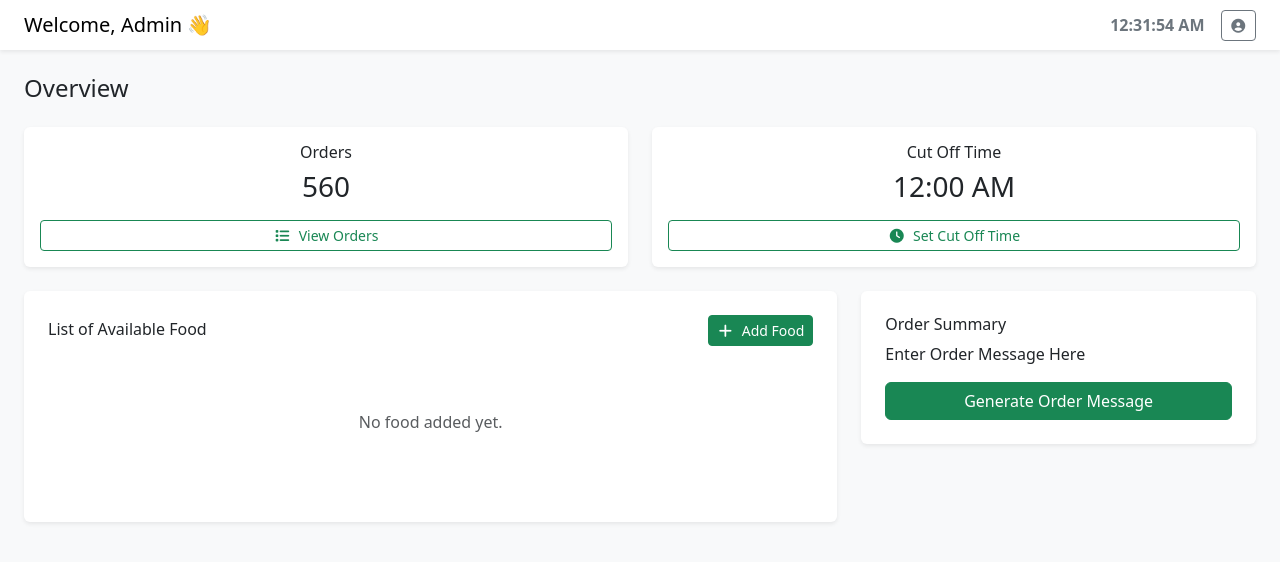
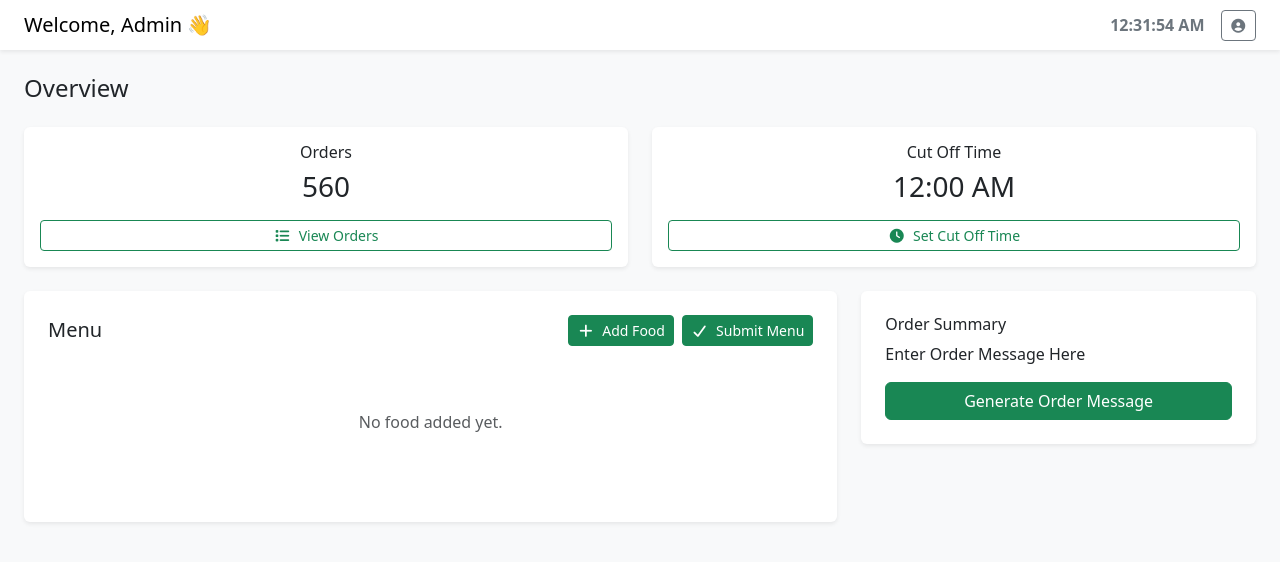
Before and after one commit to ardiente-ken/Lunchmates, a React (Vite) app: page / in a window 1280 px wide. Shown: the top 562 px of the page. Built offline with nearby package versions, Linux system fonts and the light colour scheme.

Commit message:
separated components

```diff
--- /dev/null
+++ b/src/components/FoodList.jsx
@@ -0,0 +1,52 @@
+// FoodList.jsx
+import React from "react";
+
+const FoodList = ({ foods, handleOpenAdd, handleSubmitMenu, handleOpenUpdate, handleDelete }) => {
+    return (
+        <div className="card shadow-sm border-0 p-4">
+            <div className="d-flex align-items-center mb-3">
+                <h5 className="mb-0 me-auto">Menu</h5>
+                <button className="btn btn-success btn-sm me-2" onClick={handleOpenAdd}>
+                    <i className="fas fa-plus me-1"></i> Add Food
+                </button>
+                <button className="btn btn-success btn-sm" onClick={handleSubmitMenu}>
+                    <i className="fas fa-check me-1"></i> Submit Menu
+                </button>
+            </div>
+
+            {foods.length === 0 ? (
+                <p className="text-muted text-center py-5">No food added yet.</p>
+            ) : (
+                <ul className="list-group">
+                    {foods.map((food, index) => (
+                        <li
+                            key={index}
+                            className="list-group-item d-flex justify-content-between align-items-center"
+                        >
+                            <div>
+                                <strong>{food.name}</strong>
+                                <div className="text-muted small">₱{food.price}</div>
+                            </div>
+                            <div>
+                                <button
+                                    className="btn btn-sm btn-outline-secondary me-2"
+                                    onClick={() => handleOpenUpdate(index)}
+                                >
+                                    Edit
+                                </button>
+                                <button
+                                    className="btn btn-sm btn-danger"
+                                    onClick={() => handleDelete(index)}
+                                >
+                                    Delete
+                                </button>
+                            </div>
+                        </li>
+                    ))}
+                </ul>
+            )}
+        </div>
+    );
+};
+
+export default FoodList;
--- /dev/null
+++ b/src/components/OrderSummary.jsx
@@ -0,0 +1,13 @@
+import React from "react";
+
+const OrderSummary = () => {
+  return (
+    <div className="card shadow-sm border-0 p-4">
+      <h6>Order Summary</h6>
+      <p>Enter Order Message Here</p>
+      <button className="btn btn-success">Generate Order Message</button>
+    </div>
+  );
+};
+
+export default OrderSummary;
--- a/src/pages/HRDashboard.jsx
+++ b/src/pages/HRDashboard.jsx
@@ -7,7 +7,8 @@ import TopNavbar from "../components/TopNavbar";
 import FoodModal from "../components/FoodModal";
 import CutOffModal from "../components/CutOffModal";
 import Orders from "../components/Orders";
-
+import FoodList from "../components/FoodList";
+import OrderSummary from "../components/OrderSummary";
 
 const HRDashboard = () => {
     const [foods, setFoods] = useState([]);
@@ -21,7 +22,7 @@ const HRDashboard = () => {
     const [showCutOffModal, setShowCutOffModal] = useState(false);
     const [showOrders, setShowOrders] = useState(false);
 
-    // Sample Data
+    // Sample Orders
     const sampleOrders = [
         {
             user: "John Doe",
@@ -40,17 +41,14 @@ const HRDashboard = () => {
         },
     ];
 
+    // Escape key closes modal
     useEffect(() => {
-        const onKey = (e) => {
-            if (e.key === "Escape") {
-                setShowModal(false);
-            }
-        };
+        const onKey = (e) => e.key === "Escape" && setShowModal(false);
         if (showModal) window.addEventListener("keydown", onKey);
         return () => window.removeEventListener("keydown", onKey);
     }, [showModal]);
 
-    // ✅ Add Food Handler
+    // Add / Update / Delete Handlers
     const handleAddFood = (e) => {
         e.preventDefault();
         if (!foodName.trim() || price === "") return;
@@ -58,20 +56,10 @@ const HRDashboard = () => {
         if (isNaN(p)) return;
 
         setFoods((prev) => [...prev, { name: foodName.trim(), price: p.toFixed(2) }]);
-        setFoodName("");
-        setPrice("");
-        setShowModal(false);
-
-        Swal.fire({
-            icon: "success",
-            title: "Food Added!",
-            text: `${foodName} has been added successfully.`,
-            timer: 1800,
-            showConfirmButton: false,
-        });
+        resetModal();
+        Swal.fire({ icon: "success", title: "Food Added!", text: `${foodName} added successfully.`, timer: 1800, showConfirmButton: false });
     };
 
-    // ✅ Update Food Handler
     const handleUpdateFood = (e) => {
         e.preventDefault();
         if (updateIndex === null) return;
@@ -79,26 +67,12 @@ const HRDashboard = () => {
         if (isNaN(p)) return;
 
         setFoods((prev) =>
-            prev.map((item, idx) =>
-                idx === updateIndex ? { name: foodName.trim(), price: p.toFixed(2) } : item
-            )
+            prev.map((item, idx) => (idx === updateIndex ? { name: foodName.trim(), price: p.toFixed(2) } : item))
         );
-
-        setFoodName("");
-        setPrice("");
-        setUpdateIndex(null);
-        setShowModal(false);
-
-        Swal.fire({
-            icon: "success",
-            title: "Food Updated!",
-            text: `${foodName} has been updated successfully.`,
-            timer: 1800,
-            showConfirmButton: false,
-        });
+        resetModal();
+        Swal.fire({ icon: "success", title: "Food Updated!", text: `${foodName} updated successfully.`, timer: 1800, showConfirmButton: false });
     };
 
-    // ✅ Delete Food Handler
     const handleDelete = (idx) => {
         Swal.fire({
             title: "Are you sure?",
@@ -111,10 +85,27 @@ const HRDashboard = () => {
         }).then((result) => {
             if (result.isConfirmed) {
                 setFoods((prev) => prev.filter((_, i) => i !== idx));
+                Swal.fire({ icon: "success", title: "Deleted!", text: "The food has been removed.", timer: 1500, showConfirmButton: false });
+            }
+        });
+    };
+
+    const handleSubmitMenu = () => {
+        Swal.fire({
+            title: "Are you sure?",
+            text: "Do you want to submit the menu?",
+            icon: "question",
+            showCancelButton: true,
+            cancelButtonColor: "#6c757d",
+            confirmButtonColor: "#28a745",
+            confirmButtonText: "Yes, submit it!",
+        }).then((result) => {
+            if (result.isConfirmed) {
+                // Here you can also call any API or logic for submission
                 Swal.fire({
                     icon: "success",
-                    title: "Deleted!",
-                    text: "The food has been removed.",
+                    title: "Menu Submitted!",
+                    text: "The menu has been submitted successfully.",
                     timer: 1500,
                     showConfirmButton: false,
                 });
@@ -122,7 +113,7 @@ const HRDashboard = () => {
         });
     };
 
-    // ✅ Open Update Modal
+    // Open Modals
     const handleOpenUpdate = (index) => {
         const item = foods[index];
         setFoodName(item.name);
@@ -132,12 +123,17 @@ const HRDashboard = () => {
         setShowModal(true);
     };
 
-    // ✅ Open Add Modal
     const handleOpenAdd = () => {
+        resetModal();
+        setModalMode("add");
+        setShowModal(true);
+    };
+
+    const resetModal = () => {
         setFoodName("");
         setPrice("");
-        setModalMode("add");
-        setShowModal(true);
+        setUpdateIndex(null);
+        setShowModal(false);
     };
 
     return (
@@ -145,108 +141,55 @@ const HRDashboard = () => {
             <div className="flex-grow-1 bg-light">
                 <TopNavbar />
 
-                {/* Dashboard Body */}
                 <div className="container-fluid p-4">
                     <h4 className="mb-4">Overview</h4>
 
-                    {/* Order List Modal */}
-                    <div className="row">
-                        <div className="col-md-6 mb-4">
+                    {/* Stats Cards */}
+                    <div className="row mb-4">
+                        <div className="col-md-6">
                             <div className="card shadow-sm border-0 p-3 text-center">
                                 <h6>Orders</h6>
                                 <h3>560</h3>
-                                <button
-                                    className="btn btn-outline-success btn-sm mt-2"
-                                    onClick={() => setShowOrders(true)}
-                                >
+                                <button className="btn btn-outline-success btn-sm mt-2" onClick={() => setShowOrders(true)}>
                                     <i className="fas fa-list me-1"></i> View Orders
                                 </button>
                             </div>
                         </div>
-                        <div className="col-md-6 mb-4">
+                        <div className="col-md-6">
                             <div className="card shadow-sm border-0 p-3 text-center">
                                 <h6>Cut Off Time</h6>
                                 <h3>
                                     {cutOffTime
-                                        ? new Date(
-                                            `${new Date().toISOString().split("T")[0]}T${cutOffTime}`
-                                        ).toLocaleTimeString([], {
-                                            hour: "2-digit",
-                                            minute: "2-digit",
-                                        })
+                                        ? new Date(`${new Date().toISOString().split("T")[0]}T${cutOffTime}`).toLocaleTimeString([], { hour: "2-digit", minute: "2-digit" })
                                         : "--:--"}
                                 </h3>
-                                <button
-                                    className="btn btn-outline-success btn-sm mt-2"
-                                    onClick={() => setShowCutOffModal(true)}
-                                >
+                                <button className="btn btn-outline-success btn-sm mt-2" onClick={() => setShowCutOffModal(true)}>
                                     <i className="fas fa-clock me-1"></i> Set Cut Off Time
                                 </button>
                             </div>
                         </div>
                     </div>
 
-                    {/* Food List + Recent Activity */}
+                    {/* Food List + Order Summary */}
                     <div className="row">
-                        {/* Food List */}
                         <div className="col-md-8 mb-4">
-                            <div className="card shadow-sm border-0 p-4">
-                                <div className="d-flex justify-content-between align-items-center mb-3">
-                                    <h6 className="mb-0">List of Available Food</h6>
-                                    <button className="btn btn-success btn-sm" onClick={handleOpenAdd}>
-                                        <i className="fas fa-plus me-1"></i> Add Food
-                                    </button>
-                                </div>
-
-                                {foods.length === 0 ? (
-                                    <p className="text-muted text-center py-5">
-                                        No food added yet.
-                                    </p>
-                                ) : (
-                                    <ul className="list-group">
-                                        {foods.map((food, index) => (
-                                            <li
-                                                key={index}
-                                                className="list-group-item d-flex justify-content-between align-items-center"
-                                            >
-                                                <div>
-                                                    <strong>{food.name}</strong>
-                                                    <div className="text-muted small">₱{food.price}</div>
-                                                </div>
-                                                <div>
-                                                    <button
-                                                        className="btn btn-sm btn-outline-secondary me-2"
-                                                        onClick={() => handleOpenUpdate(index)}
-                                                    >
-                                                        Edit
-                                                    </button>
-                                                    <button
-                                                        className="btn btn-sm btn-danger"
-                                                        onClick={() => handleDelete(index)}
-                                                    >
-                                                        Delete
-                                                    </button>
-                                                </div>
-                                            </li>
-                                        ))}
-                                    </ul>
-                                )}
-                            </div>
+                            <FoodList
+                                foods={foods}
+                                handleOpenAdd={handleOpenAdd}
+                                handleSubmitMenu={handleSubmitMenu} // or handleSubmitMenu if different
+                                handleOpenUpdate={handleOpenUpdate}
+                                handleDelete={handleDelete}
+                            />
                         </div>
 
-                        {/* Order Summary */}
                         <div className="col-md-4 mb-4">
-                            <div className="card shadow-sm border-0 p-4">
-                                <h6>Order Summary</h6>
-                                <p>Enter Order Message Here</p>
-                                <button className="btn btn-success">Generate Order Message</button>
-                            </div>
+                            <OrderSummary />
                         </div>
                     </div>
                 </div>
             </div>
 
-            {/* Reusable Add/Edit Modal */}
+            {/* Modals */}
             <FoodModal
                 show={showModal}
                 onClose={() => setShowModal(false)}
@@ -257,28 +200,18 @@ const HRDashboard = () => {
                 setPrice={setPrice}
                 mode={modalMode}
             />
-            {/* Cut Off Modal */}
+
             <CutOffModal
                 show={showCutOffModal}
                 onClose={() => setShowCutOffModal(false)}
                 currentTime={cutOffTime}
                 onSave={(time) => {
                     setCutOffTime(time);
-                    Swal.fire({
-                        icon: "success",
-                        title: "Cut-Off Time Set!",
-                        text: `New cut-off time: ${time}`,
-                        timer: 500,
-                        showConfirmButton: false,
-                    });
+                    Swal.fire({ icon: "success", title: "Cut-Off Time Set!", text: `New cut-off time: ${time}`, timer: 1500, showConfirmButton: false });
                 }}
             />
-            {/* Order Modal */}
-            <Orders
-                show={showOrders}
-                onClose={() => setShowOrders(false)}
-                orders={sampleOrders}
-            />
+
+            <Orders show={showOrders} onClose={() => setShowOrders(false)} orders={sampleOrders} />
         </div>
     );
 };
```
